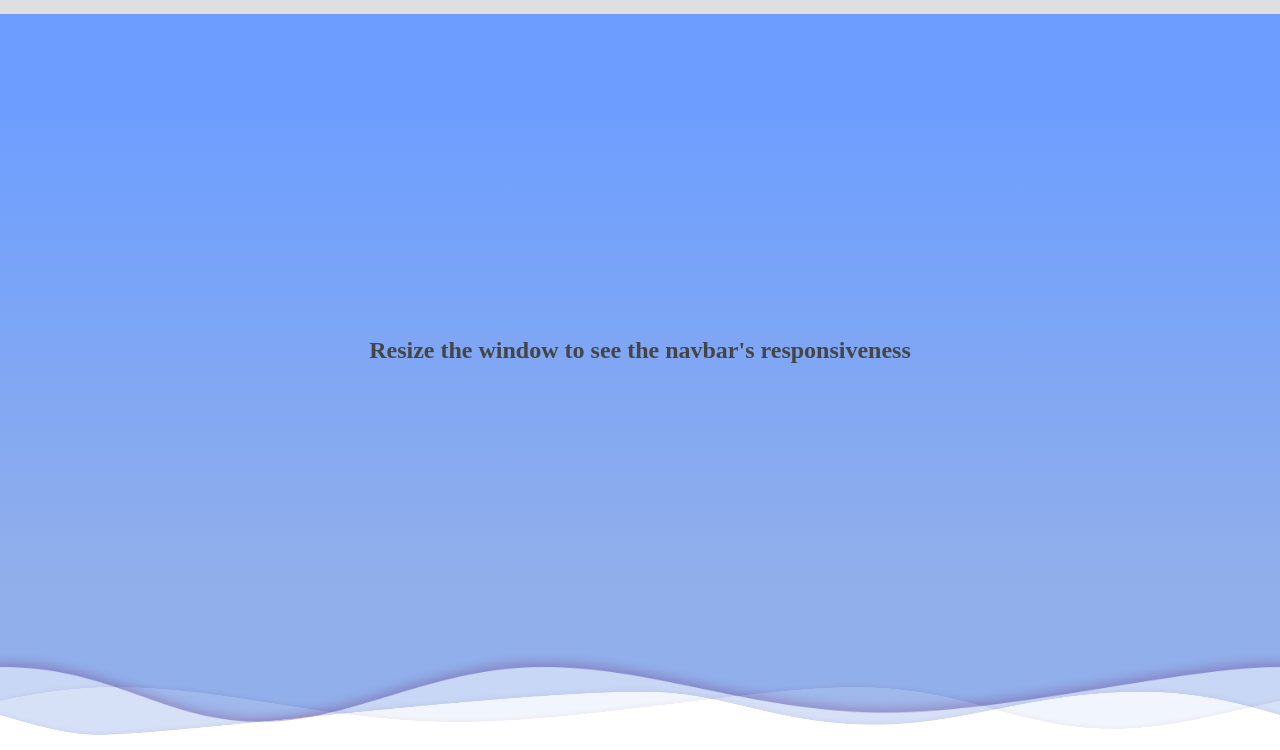
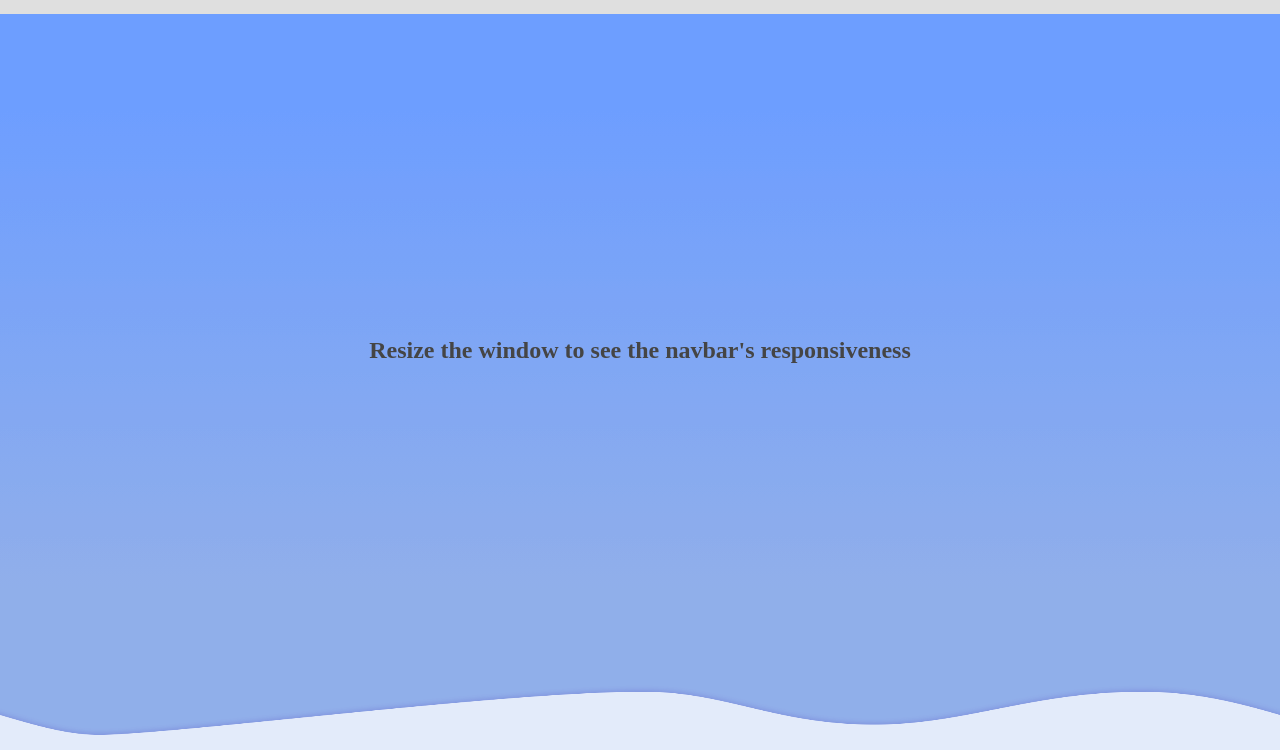
Before and after one commit to rafagm/navigation_bars, a website: page index.html in a window 1280 px wide. Shown: the part 50-800 px from the top of the page. Drawn offline with Linux system fonts and the light colour scheme.

Commit message:
Deleted: Top wave on background effect

```diff
--- a/index.html
+++ b/index.html
@@ -29,9 +29,6 @@
       <h2>Resize the window to see the navbar's responsiveness</h2>
     </div>
     <div class="waveWrapper waveAnimation">
-      <div class="waveWrapperInner bgTop">
-        <div class="wave waveTop"></div>
-      </div>
       <div class="waveWrapperInner bgMiddle">
         <div class="wave waveMiddle"></div>
       </div>
--- a/sass/main.scss
+++ b/sass/main.scss
@@ -161,10 +161,6 @@ nav {
   bottom: -1px;
   background-image: linear-gradient(to top, #91afea 20%, #6E9EFF 80%);
 }
-.bgTop {
-  z-index: 15;
-  opacity: 0.5;
-}
 .bgMiddle {
   z-index: 10;
   opacity: 0.75;
@@ -181,16 +177,6 @@ nav {
   background-position: 0 bottom;
   transform-origin: center bottom;
 }
-.waveTop {
-  background-size: 50% 100px;
-  background-image: url("../img/background_waves/wave-top.png");
-}
-.waveAnimation .waveTop {
-  animation: move-wave 3s;
-  -webkit-animation: move-wave 3s;
-  -webkit-animation-delay: 1s;
-  animation-delay: 1s;
-}
 .waveMiddle {
   background-size: 50% 120px;
   background-image: url("../img/background_waves/wave-mid.png");
```
Also changed, not shown: css/style.css, img/background_waves/wave-bot.png (deleted).
